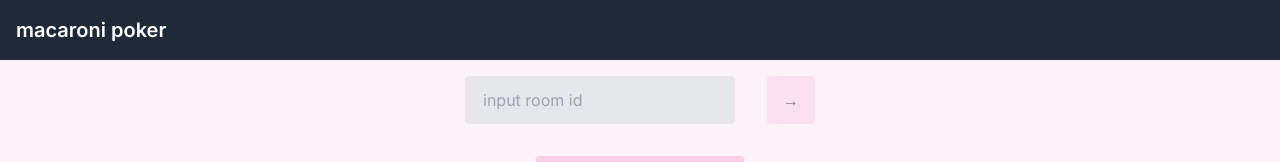
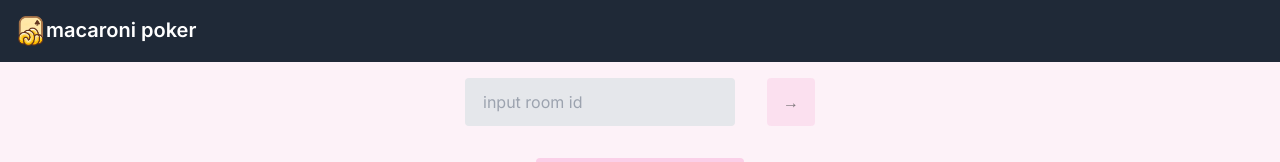
Before and after one commit to macaroni10y/planning-poker-front-nextjs, a Next.js app: page / in a window 1280 px wide. Shown: the top 162 px of the page. Built offline with nearby package versions, Linux system fonts and the light colour scheme.

Commit message:
logo image

```diff
--- a/app/_components/uiparts/Header.tsx
+++ b/app/_components/uiparts/Header.tsx
@@ -4,6 +4,8 @@ import { userNameAtom } from "@/app/_lib/atoms";
 import { useAtom } from "jotai/index";
 import Link from "next/link";
 import React from "react";
+import localImage from "@/app/icon.png"
+import Image from "next/image";
 
 interface Props {
 	roomId?: string;
@@ -14,7 +16,8 @@ const Header = (props: Props) => {
 	return (
 		<nav className="bg-gray-800 p-2 md:p-4 text-white">
 			<div className="container mx-auto flex justify-between items-center">
-				<div>
+				<div className="flex">
+					<Image width={30} height={30} src={localImage} alt="macaroni poker icon"/>
 					<Link href="/" className="text-xl font-semibold">
 						macaroni poker
 					</Link>
```
